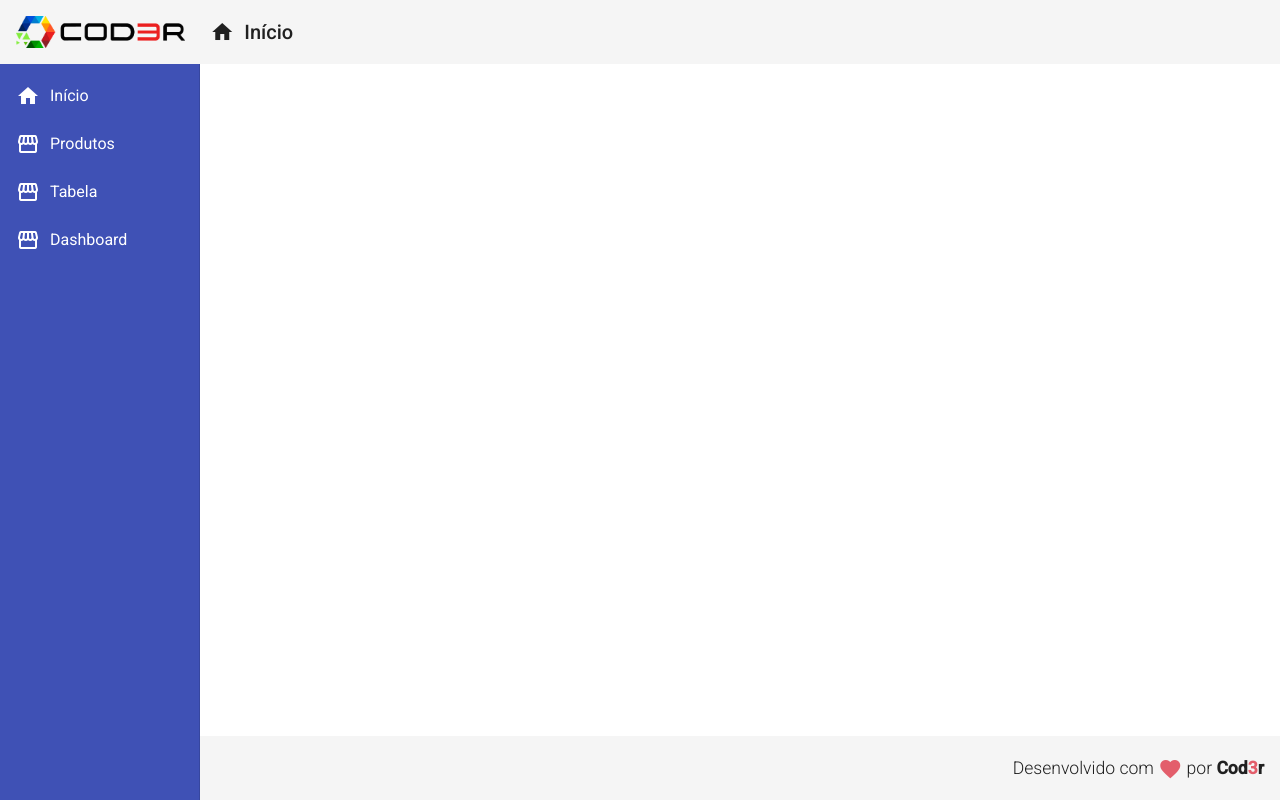
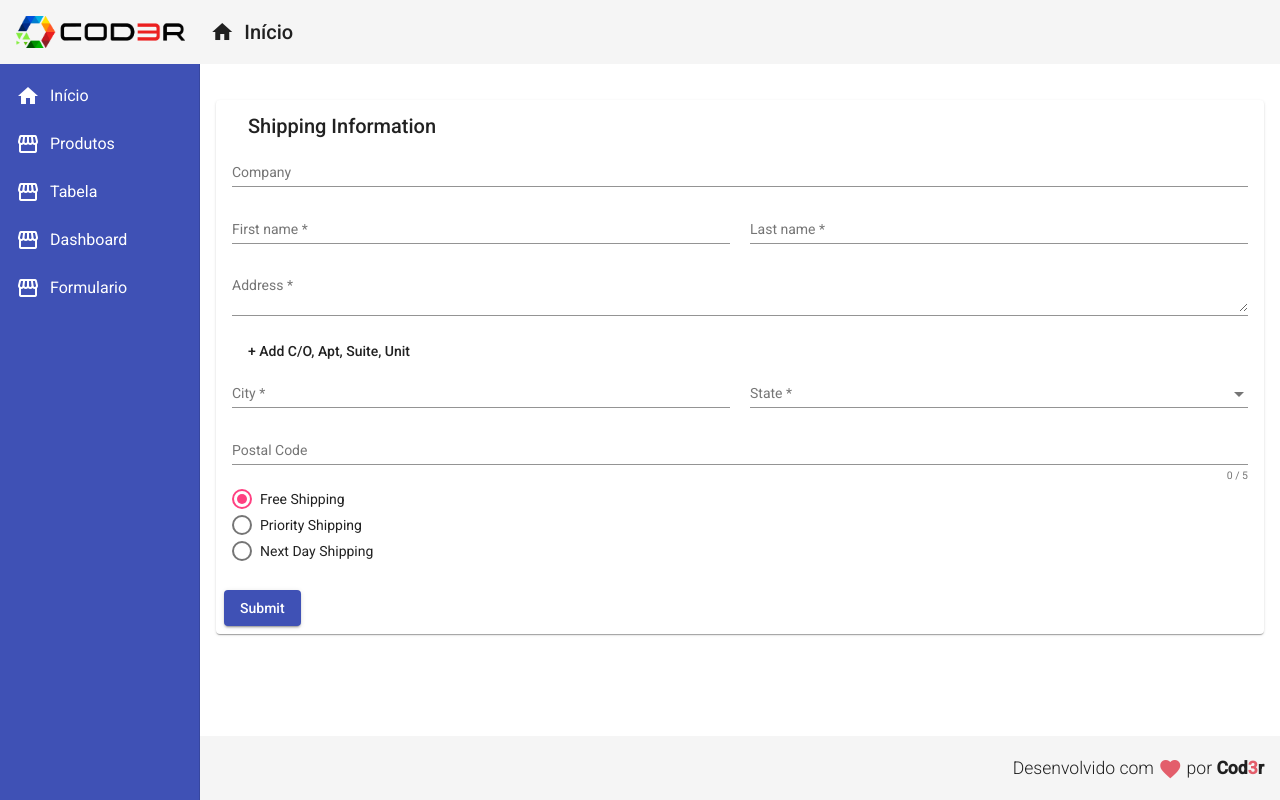
Before and after one commit to danielsava/curso-cod3r-angular9, an Angular app in the folder frontend/: page /schematics/form in a window 1280 px wide. Before the commit this address led to /. Built offline with nearby package versions, Linux system fonts and the light colour scheme.

Commit message:
Angular Schematics: Formulario

```diff
--- a/frontend/src/app/app-routing.module.ts
+++ b/frontend/src/app/app-routing.module.ts
@@ -6,6 +6,7 @@
 import { ProductCreateComponent } from './components/product/product-create/product-create.component';
 import { TabelaComponent } from './components/schematics/tabela/tabela.component';
 import { DashComponent } from './components/schematics/dash/dash.component';
+import { FormComponent } from './components/schematics/form/form.component';
 
 const routes: Routes = [
   {
@@ -27,6 +28,10 @@
   {
     path: "schematics/dash",
     component: DashComponent
+  },
+  {
+    path: "schematics/form",
+    component: FormComponent
   }
 ];
 
--- /dev/null
+++ b/frontend/src/app/components/schematics/form/form.component.css
@@ -0,0 +1,27 @@
+.full-width {
+  width: 100%;
+}
+
+.shipping-card {
+  min-width: 120px;
+  margin: 20px auto;
+}
+
+.mat-radio-button {
+  display: block;
+  margin: 5px 0;
+}
+
+.row {
+  display: flex;
+  flex-direction: row;
+}
+
+.col {
+  flex: 1;
+  margin-right: 20px;
+}
+
+.col:last-child {
+  margin-right: 0;
+}
--- /dev/null
+++ b/frontend/src/app/components/schematics/form/form.component.html
@@ -0,0 +1,100 @@
+<form [formGroup]="addressForm" novalidate (ngSubmit)="onSubmit()">
+  <mat-card class="shipping-card">
+    <mat-card-header>
+      <mat-card-title>Shipping Information</mat-card-title>
+    </mat-card-header>
+    <mat-card-content>
+      <div class="row">
+        <div class="col">
+          <mat-form-field class="full-width">
+            <input matInput placeholder="Company" formControlName="company">
+          </mat-form-field>
+        </div>
+      </div>
+      <div class="row">
+        <div class="col">
+          <mat-form-field class="full-width">
+            <input matInput placeholder="First name" formControlName="firstName">
+            <mat-error *ngIf="addressForm.controls['firstName'].hasError('required')">
+              First name is <strong>required</strong>
+            </mat-error>
+          </mat-form-field>
+        </div>
+        <div class="col">
+          <mat-form-field class="full-width">
+            <input matInput placeholder="Last name" formControlName="lastName">
+            <mat-error *ngIf="addressForm.controls['lastName'].hasError('required')">
+              Last name is <strong>required</strong>
+            </mat-error>
+          </mat-form-field>
+        </div>
+      </div>
+      <div class="row">
+        <div class="col">
+          <mat-form-field class="full-width">
+            <textarea matInput placeholder="Address" formControlName="address"></textarea>
+            <mat-error *ngIf="addressForm.controls['address'].hasError('required')">
+              Address is <strong>required</strong>
+            </mat-error>
+          </mat-form-field>
+        </div>
+      </div>
+      <div class="row" *ngIf="!hasUnitNumber">
+        <div class="col">
+          <button mat-button type="button" (click)="hasUnitNumber = !hasUnitNumber">
+            + Add C/O, Apt, Suite, Unit
+          </button>
+        </div>
+      </div>
+      <div class="row" *ngIf="hasUnitNumber">
+        <div class="col">
+          <mat-form-field class="full-width">
+            <textarea matInput placeholder="Address 2" formControlName="address2"></textarea>
+          </mat-form-field>
+        </div>
+      </div>
+      <div class="row">
+        <div class="col">
+          <mat-form-field class="full-width">
+            <input matInput placeholder="City" formControlName="city">
+            <mat-error *ngIf="addressForm.controls['city'].hasError('required')">
+              City is <strong>required</strong>
+            </mat-error>
+          </mat-form-field>
+        </div>
+        <div class="col">
+          <mat-form-field class="full-width">
+            <mat-select placeholder="State" formControlName="state">
+              <mat-option *ngFor="let state of states" [value]="state.abbreviation">
+                {{ state.name }}
+              </mat-option>
+            </mat-select>
+            <mat-error *ngIf="addressForm.controls['state'].hasError('required')">
+              State is <strong>required</strong>
+            </mat-error>
+          </mat-form-field>
+        </div>
+      </div>
+      <div class="row">
+        <div class="col">
+          <mat-form-field class="full-width">
+            <input matInput #postalCode maxlength="5" placeholder="Postal Code" type="number" formControlName="postalCode">
+            <mat-hint align="end">{{postalCode.value.length}} / 5</mat-hint>
+          </mat-form-field>
+        </div>
+      </div>
+      <div class="row">
+        <div class="col">
+          <mat-radio-group formControlName="shipping">
+            <mat-radio-button value="free">Free Shipping</mat-radio-button>
+            <mat-radio-button value="priority">Priority Shipping</mat-radio-button>
+            <mat-radio-button value="nextday">Next Day Shipping</mat-radio-button>
+          </mat-radio-group>
+        </div>
+      </div>
+    </mat-card-content>
+    <mat-card-actions>
+      <button mat-raised-button color="primary" type="submit">Submit</button>
+    </mat-card-actions>
+  </mat-card>
+</form>
--- /dev/null
+++ b/frontend/src/app/components/schematics/form/form.component.ts
@@ -0,0 +1,96 @@
+import { Component } from '@angular/core';
+import { FormBuilder, Validators } from '@angular/forms';
+
+@Component({
+  selector: 'app-form',
+  templateUrl: './form.component.html',
+  styleUrls: ['./form.component.css']
+})
+export class FormComponent {
+
+
+  addressForm = this.fb.group({
+    company: null,
+    firstName: [null, Validators.required],
+    lastName: [null, Validators.required],
+    address: [null, Validators.required],
+    address2: null,
+    city: [null, Validators.required],
+    state: [null, Validators.required],
+    postalCode: [null, Validators.compose([
+      Validators.required, Validators.minLength(5), Validators.maxLength(5)])
+    ],
+    shipping: ['free', Validators.required]
+  });
+
+  hasUnitNumber = false;
+
+  states = [
+    {name: 'Alabama', abbreviation: 'AL'},
+    {name: 'Alaska', abbreviation: 'AK'},
+    {name: 'American Samoa', abbreviation: 'AS'},
+    {name: 'Arizona', abbreviation: 'AZ'},
+    {name: 'Arkansas', abbreviation: 'AR'},
+    {name: 'California', abbreviation: 'CA'},
+    {name: 'Colorado', abbreviation: 'CO'},
+    {name: 'Connecticut', abbreviation: 'CT'},
+    {name: 'Delaware', abbreviation: 'DE'},
+    {name: 'District Of Columbia', abbreviation: 'DC'},
+    {name: 'Federated States Of Micronesia', abbreviation: 'FM'},
+    {name: 'Florida', abbreviation: 'FL'},
+    {name: 'Georgia', abbreviation: 'GA'},
+    {name: 'Guam', abbreviation: 'GU'},
+    {name: 'Hawaii', abbreviation: 'HI'},
+    {name: 'Idaho', abbreviation: 'ID'},
+    {name: 'Illinois', abbreviation: 'IL'},
+    {name: 'Indiana', abbreviation: 'IN'},
+    {name: 'Iowa', abbreviation: 'IA'},
+    {name: 'Kansas', abbreviation: 'KS'},
+    {name: 'Kentucky', abbreviation: 'KY'},
+    {name: 'Louisiana', abbreviation: 'LA'},
+    {name: 'Maine', abbreviation: 'ME'},
+    {name: 'Marshall Islands', abbreviation: 'MH'},
+    {name: 'Maryland', abbreviation: 'MD'},
+    {name: 'Massachusetts', abbreviation: 'MA'},
+    {name: 'Michigan', abbreviation: 'MI'},
+    {name: 'Minnesota', abbreviation: 'MN'},
+    {name: 'Mississippi', abbreviation: 'MS'},
+    {name: 'Missouri', abbreviation: 'MO'},
+    {name: 'Montana', abbreviation: 'MT'},
+    {name: 'Nebraska', abbreviation: 'NE'},
+    {name: 'Nevada', abbreviation: 'NV'},
+    {name: 'New Hampshire', abbreviation: 'NH'},
+    {name: 'New Jersey', abbreviation: 'NJ'},
+    {name: 'New Mexico', abbreviation: 'NM'},
+    {name: 'New York', abbreviation: 'NY'},
+    {name: 'North Carolina', abbreviation: 'NC'},
+    {name: 'North Dakota', abbreviation: 'ND'},
+    {name: 'Northern Mariana Islands', abbreviation: 'MP'},
+    {name: 'Ohio', abbreviation: 'OH'},
+    {name: 'Oklahoma', abbreviation: 'OK'},
+    {name: 'Oregon', abbreviation: 'OR'},
+    {name: 'Palau', abbreviation: 'PW'},
+    {name: 'Pennsylvania', abbreviation: 'PA'},
+    {name: 'Puerto Rico', abbreviation: 'PR'},
+    {name: 'Rhode Island', abbreviation: 'RI'},
+    {name: 'South Carolina', abbreviation: 'SC'},
+    {name: 'South Dakota', abbreviation: 'SD'},
+    {name: 'Tennessee', abbreviation: 'TN'},
+    {name: 'Texas', abbreviation: 'TX'},
+    {name: 'Utah', abbreviation: 'UT'},
+    {name: 'Vermont', abbreviation: 'VT'},
+    {name: 'Virgin Islands', abbreviation: 'VI'},
+    {name: 'Virginia', abbreviation: 'VA'},
+    {name: 'Washington', abbreviation: 'WA'},
+    {name: 'West Virginia', abbreviation: 'WV'},
+    {name: 'Wisconsin', abbreviation: 'WI'},
+    {name: 'Wyoming', abbreviation: 'WY'}
+  ];
+
+  constructor(private fb: FormBuilder) {}
+
+  onSubmit() {
+    alert('Thanks!');
+  }
+
+}
--- a/frontend/src/app/components/template/nav/nav.component.html
+++ b/frontend/src/app/components/template/nav/nav.component.html
@@ -25,6 +25,12 @@
                 </i>
                 Dashboard
             </a>
+            <a mat-list-item routerLink="/schematics/form">
+                <i class="material-icons">
+                    storefront
+                </i>
+                Formulario
+            </a>
         </mat-nav-list>
     </mat-sidenav>
     <mat-sidenav-content class="content">
```
Also changed, not shown: frontend/src/app/app.module.ts (+8 -3 lines), 1 other file (tests, documents, lock files or other folders).
